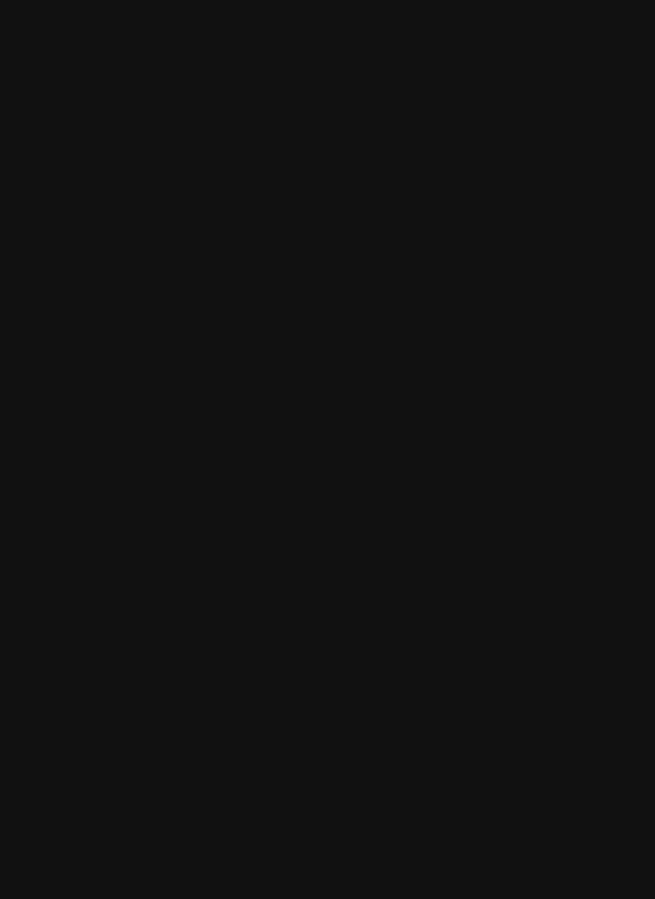
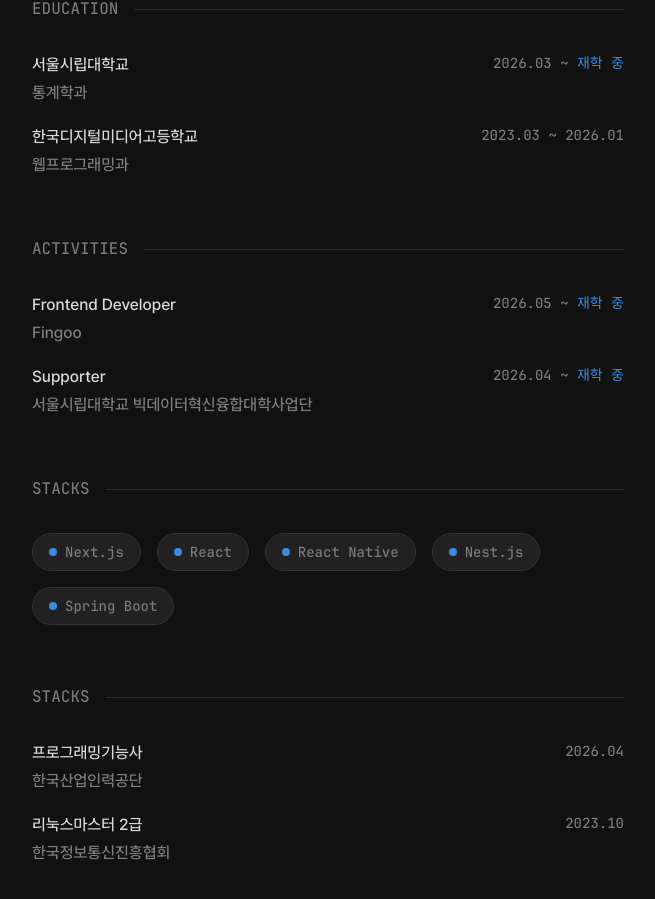
Before and after one commit to SID12g/sid12g.dev, a Next.js app: page / in a window 1280 px wide. Shown: the part 875-1774 px from the top of the page, without its empty margins (312-967 px from the left). Before the commit the page ends 852 px from the top, so only its background shows below. Built offline with nearby package versions, Linux system fonts and the light colour scheme.

Commit message:
feat(section): 섹션 컴포넌트 구조 개편 및 신규 섹션 추가
- components/intro, profile을 section/ 디렉토리로 통합
- Education, Activities, Stacks, Certifications 섹션 추가
- page.tsx에서 새 섹션 임포트 및 렌더링

```diff
--- a/src/app/page.tsx
+++ b/src/app/page.tsx
@@ -1,11 +1,19 @@
-import Intro from "@/components/intro/Intro";
-import Profile from "@/components/profile/Profile";
+import Activities from "@/components/section/Activities";
+import Certifications from "@/components/section/Certifications";
+import Education from "@/components/section/Education";
+import Intro from "@/components/section/Intro";
+import Profile from "@/components/section/Profile";
+import Stack from "@/components/section/Stacks";
 
 export default function Home() {
   return (
     <div className="flex flex-col gap-15">
       <Profile />
       <Intro />
+      <Education />
+      <Activities />
+      <Stack />
+      <Certifications />
     </div>
   );
 }
--- /dev/null
+++ b/src/components/section/Activities.tsx
@@ -0,0 +1,58 @@
+import Separator from "@/components/Separator";
+import Link from "next/link";
+
+export default function Activities() {
+  return (
+    <div>
+      <Separator title="ACTIVITIES" />
+      <div className="flex flex-col gap-5">
+        <ActivitiesItem
+          activity="Frontend Developer"
+          href="https://fingoo.vercel.app"
+          organization="Fingoo"
+          period={
+            <>
+              2026.05 ~ <span className="text-accent">재학 중</span>
+            </>
+          }
+        />
+        <ActivitiesItem
+          activity="Supporter"
+          href="https://bigdatahub.ac.kr"
+          organization="서울시립대학교 빅데이터혁신융합대학사업단"
+          period={
+            <>
+              2026.04 ~ <span className="text-accent">재학 중</span>
+            </>
+          }
+        />
+      </div>
+    </div>
+  );
+}
+
+function ActivitiesItem({
+  activity,
+  href,
+  organization,
+  period,
+}: {
+  activity: string;
+  href: string;
+  organization: string;
+  period: React.ReactNode;
+}) {
+  return (
+    <div className="flex flex-row justify-between items-top">
+      <div className="flex flex-col gap-1">
+        <p className="font-medium">{activity}</p>
+        <p className="font-medium text-muted">
+          <Link href={href} target="_blank" rel="noopener noreferrer">
+            {organization}
+          </Link>
+        </p>
+      </div>
+      <p className="font-jetbrains-mono text-muted text-sm">{period}</p>
+    </div>
+  );
+}
--- /dev/null
+++ b/src/components/section/Certifications.tsx
@@ -0,0 +1,50 @@
+import Separator from "@/components/Separator";
+import Link from "next/link";
+
+export default function Certifications() {
+  return (
+    <div>
+      <Separator title="STACKS" />
+      <div className="flex flex-col gap-5">
+        <CertificationItem
+          certification="프로그래밍기능사"
+          href="https://www.hrdkorea.or.kr"
+          major="한국산업인력공단"
+          period="2026.04"
+        />
+        <CertificationItem
+          certification="리눅스마스터 2급"
+          href="https://www.kait.or.kr"
+          major="한국정보통신진흥협회"
+          period="2023.10"
+        />
+      </div>
+    </div>
+  );
+}
+
+function CertificationItem({
+  certification,
+  href,
+  major,
+  period,
+}: {
+  certification: string;
+  href: string;
+  major: string;
+  period: string;
+}) {
+  return (
+    <div className="flex flex-row justify-between items-top">
+      <div className="flex flex-col gap-1">
+        <p className="font-medium">{certification}</p>
+        <p className="font-medium text-muted">
+          <Link href={href} target="_blank" rel="noopener noreferrer">
+            {major}
+          </Link>
+        </p>
+      </div>
+      <p className="font-jetbrains-mono text-muted text-sm">{period}</p>
+    </div>
+  );
+}
--- /dev/null
+++ b/src/components/section/Education.tsx
@@ -0,0 +1,54 @@
+import Separator from "@/components/Separator";
+import Link from "next/link";
+
+export default function Education() {
+  return (
+    <div>
+      <Separator title="EDUCATION" />
+      <div className="flex flex-col gap-5">
+        <EducationItem
+          school="서울시립대학교"
+          href="https://www.uos.ac.kr"
+          major="통계학과"
+          period={
+            <>
+              2026.03 ~ <span className="text-accent">재학 중</span>
+            </>
+          }
+        />
+        <EducationItem
+          school="한국디지털미디어고등학교"
+          href="https://dimigo-h.goeas.kr"
+          major="웹프로그래밍과"
+          period="2023.03 ~ 2026.01"
+        />
+      </div>
+    </div>
+  );
+}
+
+function EducationItem({
+  school,
+  href,
+  major,
+  period,
+}: {
+  school: string;
+  href: string;
+  major: string;
+  period: React.ReactNode;
+}) {
+  return (
+    <div className="flex flex-row justify-between items-top">
+      <div className="flex flex-col gap-1">
+        <p className="font-medium">
+          <Link href={href} target="_blank" rel="noopener noreferrer">
+            {school}
+          </Link>
+        </p>
+        <p className="font-medium text-muted">{major}</p>
+      </div>
+      <p className="font-jetbrains-mono text-muted text-sm">{period}</p>
+    </div>
+  );
+}
--- a/src/components/intro/Intro.tsx
+++ b/src/components/section/Intro.tsx
@@ -41,6 +41,8 @@ export default function Intro() {
           <Link
             className="text-muted"
             href="https://blog.sid12g.dev/figma-book"
+            target="_blank"
+            rel="noopener noreferrer"
           >
             (자세히 보기)
           </Link>
--- /dev/null
+++ b/src/components/section/Stacks.tsx
@@ -0,0 +1,25 @@
+import Separator from "@/components/Separator";
+
+export default function Stacks() {
+  return (
+    <div>
+      <Separator title="STACKS" />
+      <div className="flex flex-row flex-wrap gap-4">
+        <StackItem stack="Next.js" />
+        <StackItem stack="React" />
+        <StackItem stack="React Native" />
+        <StackItem stack="Nest.js" />
+        <StackItem stack="Spring Boot" />
+      </div>
+    </div>
+  );
+}
+
+function StackItem({ stack }: { stack: string }) {
+  return (
+    <div className="flex flex-row items-center gap-2 py-2 px-4 bg-muted-15 border-faint border rounded-full w-fit">
+      <div className="bg-accent w-[8px] h-[8px] rounded-full" />
+      <p className="font-jetbrains-mono text-sm text-muted">{stack}</p>
+    </div>
+  );
+}
```
Also changed, not shown: src/components/section/Profile.tsx (renamed from src/components/profile/Profile.tsx).
